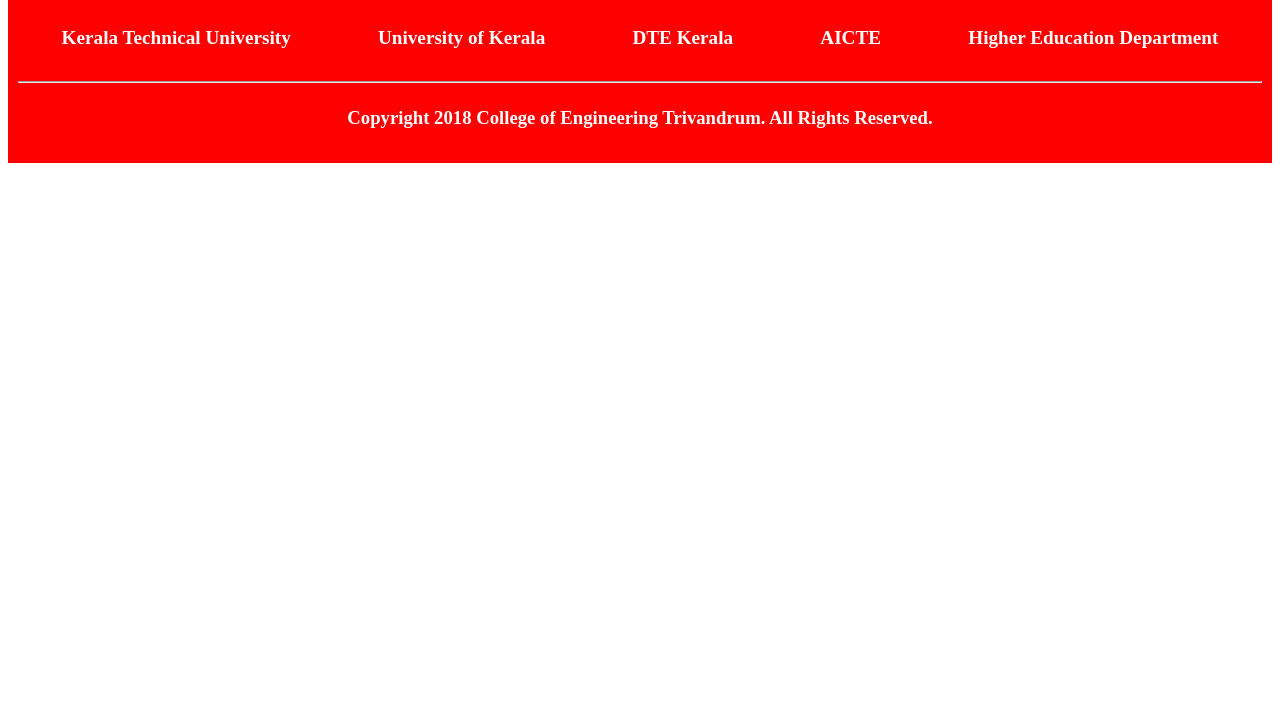
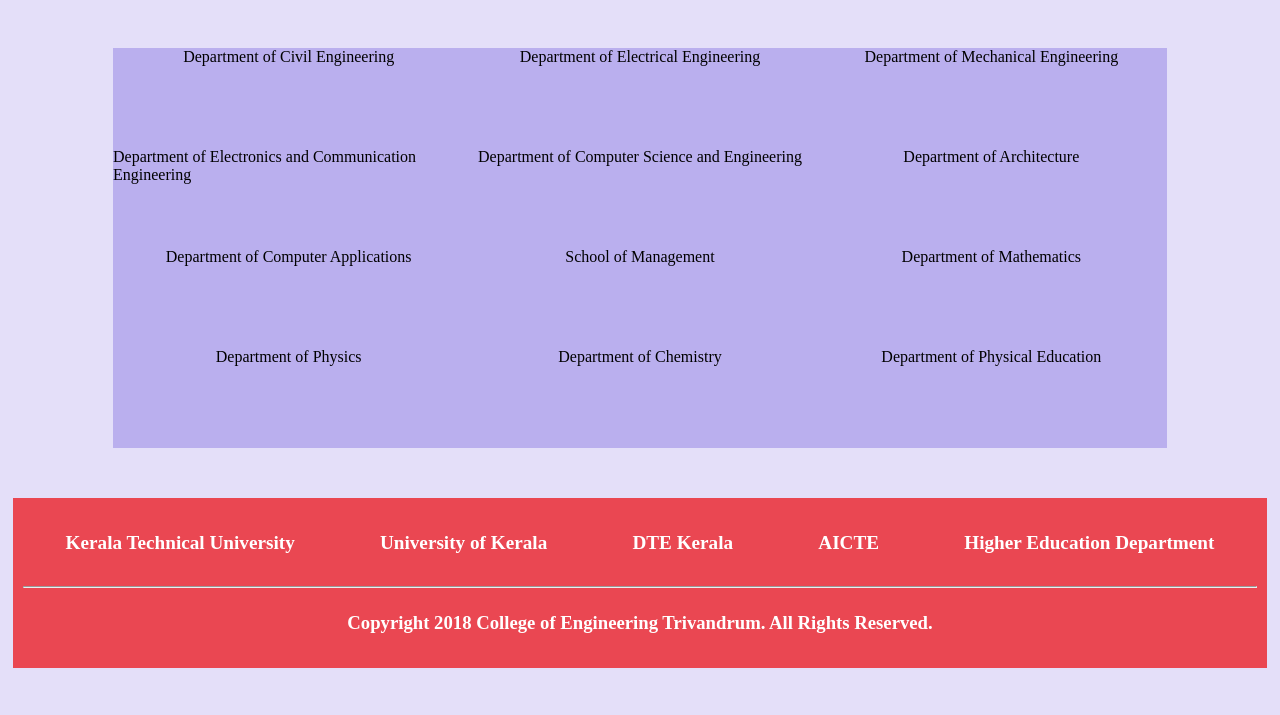
Before and after one commit to Sapna2001/CET_Website, a plain HTML site: page dept.html in a window 1280 px wide. Shown: the part 85-800 px from the top of the page. Drawn offline with Linux system fonts and the light colour scheme.

Commit message:
Basic layout of dept.html

```diff
--- a/dept.html
+++ b/dept.html
@@ -6,8 +6,12 @@
     <title>Departments at CET</title>
     <link rel = "icon" href="https://www.cet.ac.in/wp-content/uploads/2018/09/favicon-96x96.png">
     <style>
+    body {
+      background-color: #E4DFF9;
+      padding: 5px;
+    }
     nav {
-        background-color: black;
+        background-color: #36091D;
         padding: 20px;
         display: flex;
         justify-content: space-around;
@@ -18,9 +22,20 @@
         margin-left: 15px;
         font-size: 1.6rem;
     }
-
+    .Departments {
+      background: #BAAFEE;
+      display: grid;
+      margin: 50px 100px 50px 100px;
+      grid-template-columns: 1fr 1fr 1fr;
+      grid-template-rows: repeat(4, 100px);
+      justify-content: center;
+    }
+    .Department {
+      display: grid;
+      justify-content: center;
+    }
     footer {
-        background-color: red;
+        background-color: #EA4752;
         color: white;
         padding: 10px;
         text-align: center;
@@ -43,7 +58,44 @@
       <a class="nav-links" href="">Faculty</a>
       <a class="nav-links" href="">Contact</a>
   </nav>
-
+  <div class="Departments">
+    <div class="Department">
+      <div><!--<img src="" alt="Civil Department">-->Department of Civil Engineering</div>
+    </div>
+    <div class="Department">
+      <div>Department of Electrical Engineering</div>
+    </div>
+    <div class="Department">
+      <div>Department of Mechanical Engineering</div>
+    </div>
+    <div class="Department">
+      <div>Department of Electronics and Communication Engineering</div>
+    </div>
+    <div class="Department">
+      <div>Department of Computer Science and Engineering</div>
+    </div>
+    <div class="Department">
+      <div>Department of Architecture</div>
+    </div>
+    <div class="Department">
+      <div>Department of Computer Applications</div>
+    </div>
+    <div class="Department">
+      <div>School of Management</div>
+    </div>
+    <div class="Department">
+      <div>Department of Mathematics</div>
+    </div>
+    <div class="Department">
+      <div>Department of Physics</div>
+    </div>
+    <div class="Department">
+      <div>Department of Chemistry</div>
+    </div>
+    <div class="Department">
+      <div>Department of Physical Education</div>
+    </div>
+  </div>
   <footer>
       <div class="footerLinkRow">
           <p class="footerLink">Kerala Technical University</p>
```
